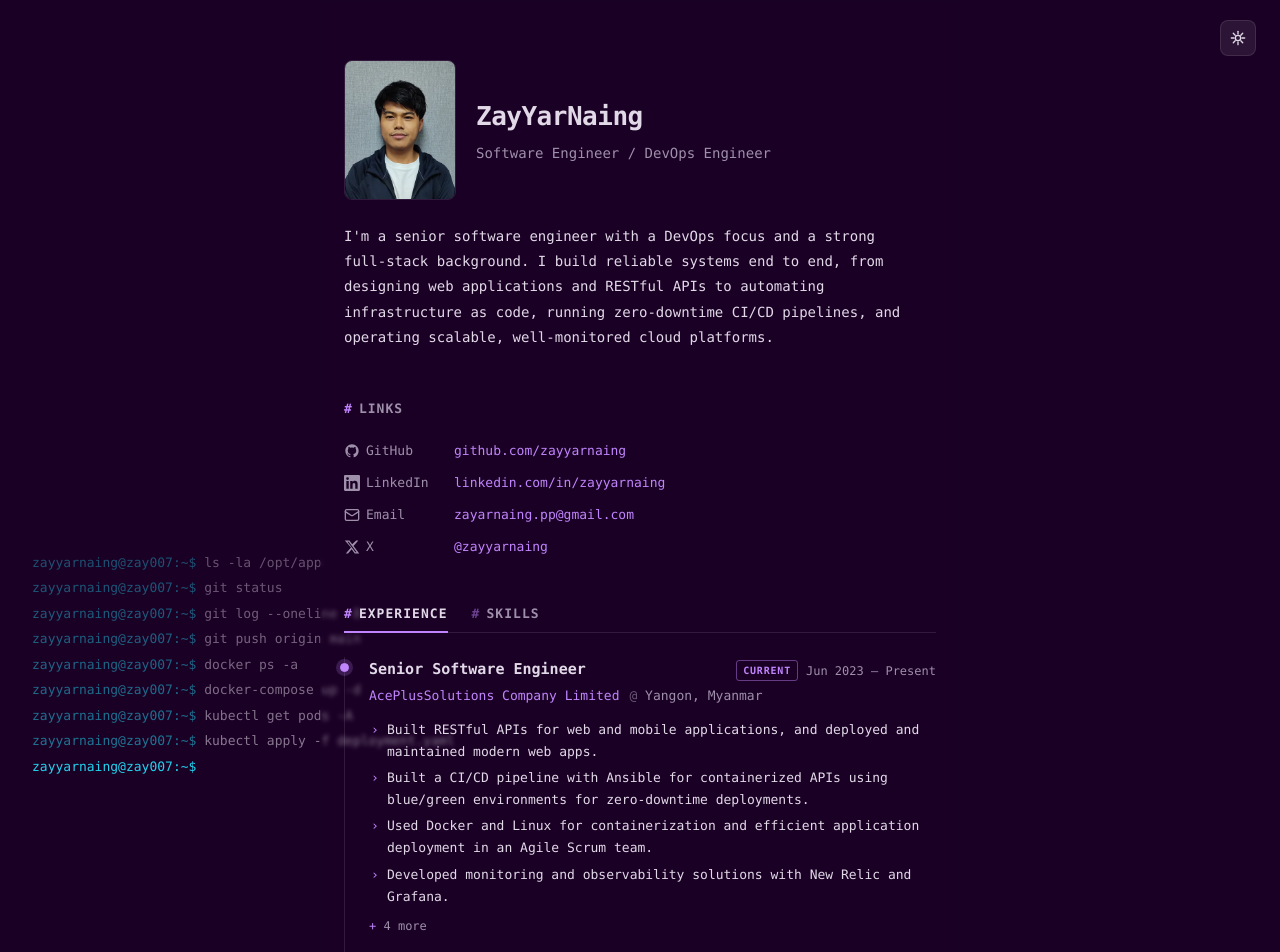
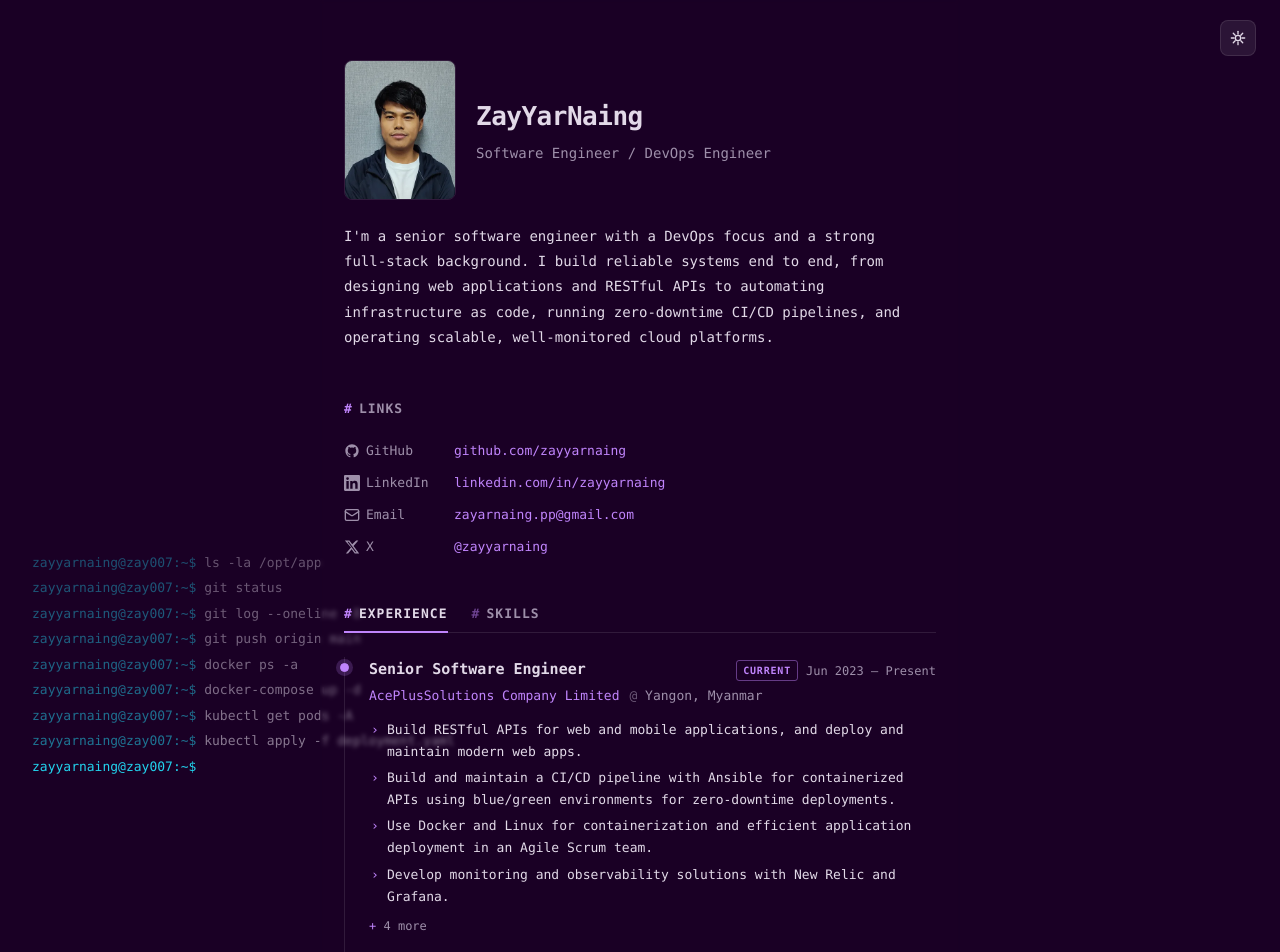
Before and after one commit to ZayYarNaing98/zay007.dev, a React (Vite) app: page / in a window 1280 px wide. Shown: the top 952 px of the page. Built offline with nearby package versions, Linux system fonts and the light colour scheme.

Commit message:
Refactor experience highlights to present tense for consistency

```diff
--- a/src/data.ts
+++ b/src/data.ts
@@ -53,14 +53,14 @@ export const data: PortfolioData = {
       period: 'Jun 2023 – Present',
       location: 'Yangon, Myanmar',
       highlights: [
-        'Built RESTful APIs for web and mobile applications, and deployed and maintained modern web apps.',
-        'Built a CI/CD pipeline with Ansible for containerized APIs using blue/green environments for zero-downtime deployments.',
-        'Used Docker and Linux for containerization and efficient application deployment in an Agile Scrum team.',
-        'Developed monitoring and observability solutions with New Relic and Grafana.',
-        'Generated infrastructure diagrams from existing Terraform code, improving visibility and collaboration.',
-        'Identified and remediated critical security vulnerabilities uncovered during penetration testing.',
-        'Made technical decisions, refactored code, and provided code reviews and feedback to team members.',
-        'Mentored junior developers and standardized team coding practices.',
+        'Build RESTful APIs for web and mobile applications, and deploy and maintain modern web apps.',
+        'Build and maintain a CI/CD pipeline with Ansible for containerized APIs using blue/green environments for zero-downtime deployments.',
+        'Use Docker and Linux for containerization and efficient application deployment in an Agile Scrum team.',
+        'Develop monitoring and observability solutions with New Relic and Grafana.',
+        'Generate infrastructure diagrams from existing Terraform code, improving visibility and collaboration.',
+        'Identify and remediate critical security vulnerabilities uncovered during penetration testing.',
+        'Make technical decisions, refactor code, and provide code reviews and feedback to team members.',
+        'Mentor junior developers and standardize team coding practices.',
       ],
     },
     {
```
